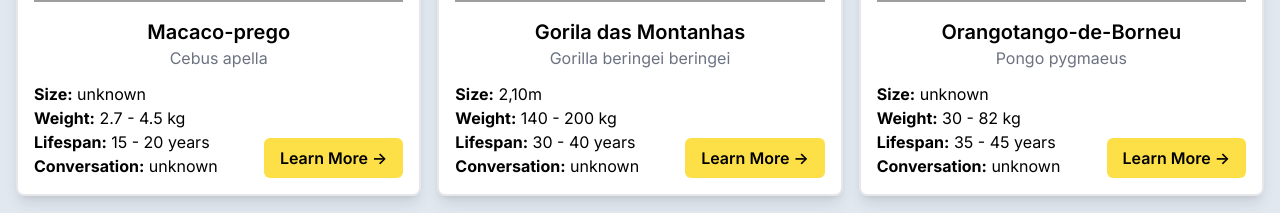
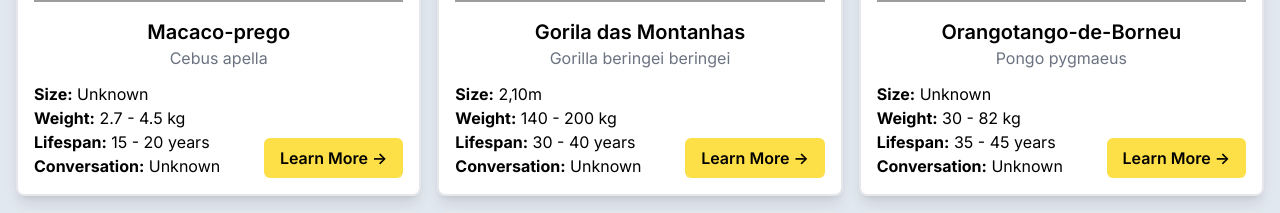
Before and after one commit to EFMerscher/all-monkeys, a Next.js app: page / in a window 1280 px wide. Shown: the part 398-611 px from the top of the page. Built offline with nearby package versions, Linux system fonts and the light colour scheme; grey boxes are pictures that could not be loaded.

Commit message:
refactor: passes the replaceNullWithUnknown function to the utils folder

```diff
--- a/src/components/card.tsx
+++ b/src/components/card.tsx
@@ -1,6 +1,7 @@
 import * as React from "react";
 import { Button } from "@/components/button";
 import Image from "next/image";
+import { replaceNullWithUnknown } from "@/utils/replaceNullWithUnknown";
 
 export interface Card {
   name: string | null;
@@ -21,9 +22,7 @@ export const Card: React.FC<Card> = ({
   conservation,
   imageUrl,
 }) => {
-  const replaceNullWithUnknown = (value: string | null) => {
-    return value === null ? "unknown" : value;
-  };
+
   return (
     <div className="bg-white rounded-lg shadow-lg border-solid border-2 p-4 grid">
       <div className="">
--- a/src/utils/replaceNullWithUnknown.ts
+++ b/src/utils/replaceNullWithUnknown.ts
@@ -1,2 +1,3 @@
-const replaceNullWithUnknown = (value: string | null) => {
-  return value === null ? 'unknown' : value; }
+export function replaceNullWithUnknown(value: any) {
+  return value === null ? 'Unknown' : value;
+}
```
